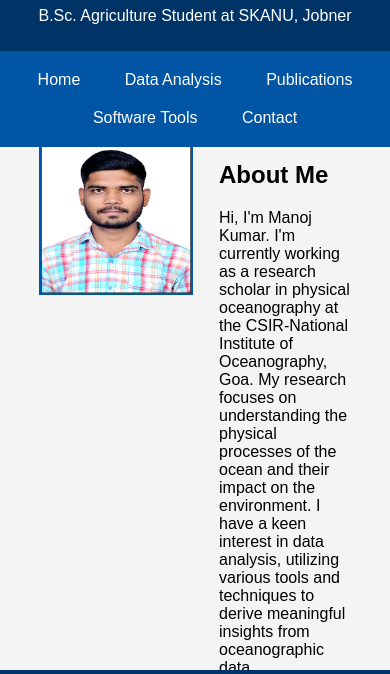
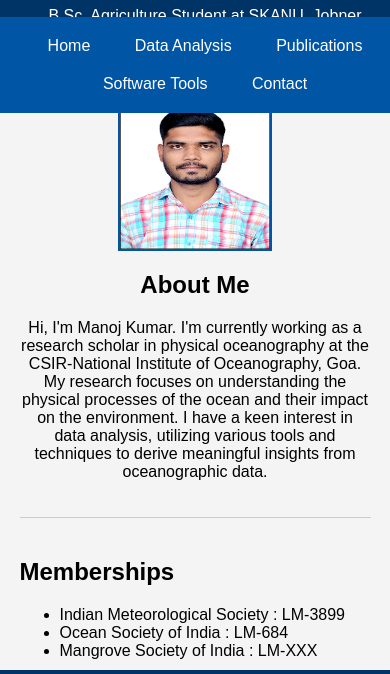
Before and after one commit to manojchiranji/manoj.github.io, a plain HTML site: page index.html in a window 390 px wide. Shown: the part 83-757 px from the top of the page. Drawn offline with Linux system fonts and the light colour scheme.

Commit message:
Update index.html

```diff
--- a/index.html
+++ b/index.html
@@ -75,6 +75,27 @@
         .social-icons a i {
             font-size: 20px;
         }
+        @media (max-width: 768px) {
+            header, nav, footer {
+                padding: 10px;
+            }
+            nav {
+                top: 100px; /* Adjust based on header height */
+            }
+            .container {
+                padding: 10px 5%;
+                margin-top: 150px; /* Adjust based on header and nav height */
+            }
+            .profile-pic {
+                float: none;
+                display: block;
+                margin: 0 auto 20px;
+            }
+            .about-text {
+                margin-left: 0;
+                text-align: center;
+            }
+        }
     </style>
     <link rel="stylesheet" href="https://cdnjs.cloudflare.com/ajax/libs/font-awesome/6.0.0-beta3/css/all.min.css">
 </head>
@@ -107,7 +128,7 @@
                 <li>Indian Meteorological Society : LM-3899</li>
                 <li>Ocean Society of India : LM-684</li>
                 <li>Mangrove Society of India : LM-XXX</li>
-                </ul>
+            </ul>
         </section>
 
         <section id="portfolio">
```
